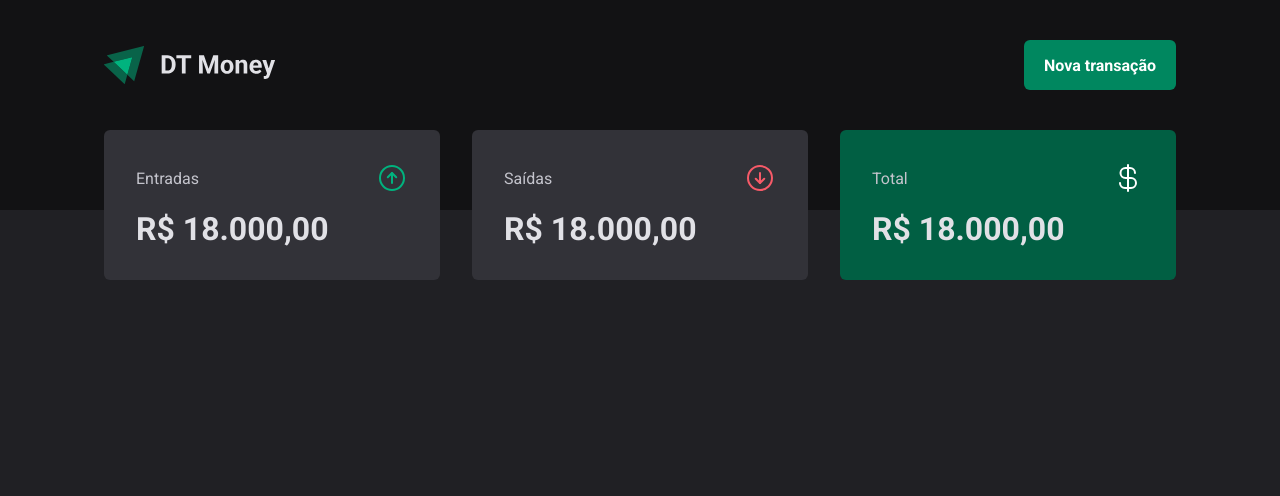
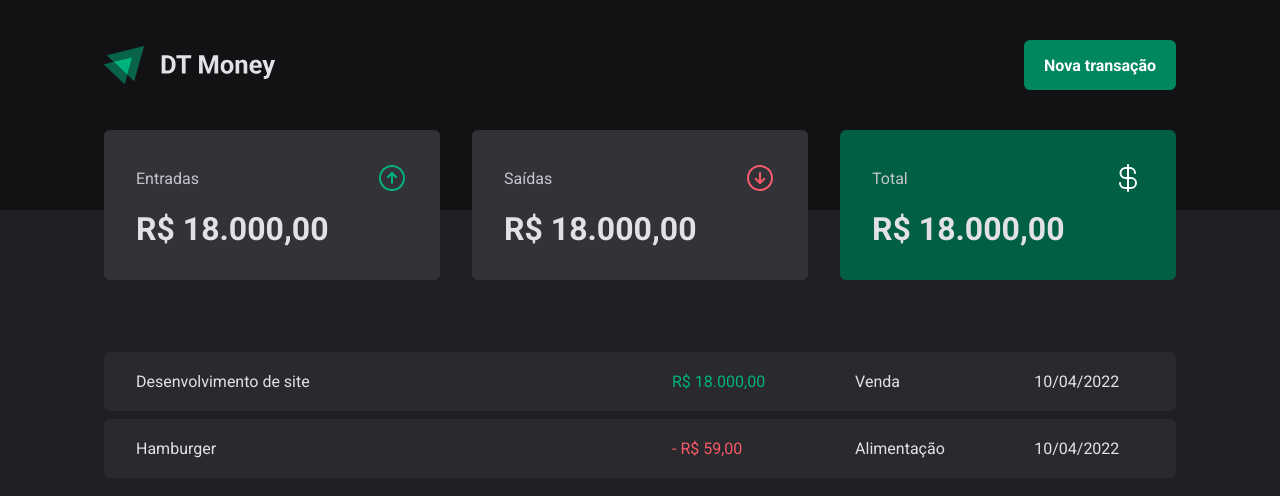
Before and after one commit to denisiorodrigues/dt-money, a React (Vite) app: page / in a window 1280 px wide. Shown: the top 496 px of the page. Built offline with nearby package versions, Linux system fonts and the light colour scheme.

Commit message:
Tabela de transações

```diff
--- a/src/pages/Transactions/index.tsx
+++ b/src/pages/Transactions/index.tsx
@@ -1,11 +1,38 @@
 import { Header } from "../../components/Header";
 import { Summary } from "../../components/Summary";
+import { PriceHighlight, TransactionsContainer, TransactionsTable } from "./styles";
 
 export function Transactions() {
   return (
     <div>
       <Header />
       <Summary />
+      <TransactionsContainer>
+        <TransactionsTable>
+          <tbody>
+            <tr>
+              <td width="50%">Desenvolvimento de site</td>
+              <td>
+                <PriceHighlight variant='income'>
+                  R$ 18.000,00
+                </PriceHighlight>
+              </td>
+              <td>Venda</td>
+              <td>10/04/2022</td>
+            </tr>
+            <tr>
+              <td width="50%">Hamburger</td>
+              <td>
+                <PriceHighlight variant="outcome">
+                - R$ 59,00
+                </PriceHighlight>
+                </td>
+              <td>Alimentação</td>
+              <td>10/04/2022</td>
+            </tr>
+          </tbody>
+        </TransactionsTable>
+      </TransactionsContainer>
     </div>
   )
 }
--- a/src/pages/Transactions/styles.ts
+++ b/src/pages/Transactions/styles.ts
@@ -0,0 +1,38 @@
+import styled from "styled-components";
+
+export const TransactionsContainer = styled.main`
+  width: 100%;
+  max-width: 1120px;
+  margin: 4rem auto 0;
+  padding: 0 1.5rem;
+`
+
+export const TransactionsTable = styled.table`
+  width: 100%;
+  border-collapse: separate;
+  border-spacing: 0 0.5rem;
+  /* margin-top: 1.5rem; */
+
+  td {
+    padding: 1.25rem 2rem;
+    background: ${ props => props.theme["gray-700"]};
+
+    &:first-child {
+      border-top-left-radius: 6px;
+      border-bottom-left-radius: 6px;
+    }
+
+    &:last-child {
+      border-top-right-radius: 6px;
+      border-bottom-right-radius: 6px;
+    }
+  }
+`
+
+interface PriceHighlightProps {
+  variant: 'income' | 'outcome'
+}
+
+export const PriceHighlight = styled.span<PriceHighlightProps>`
+  color: ${props => props.variant === 'income' ? props.theme["green-300"] : props.theme["red-300"]}
+`
```
